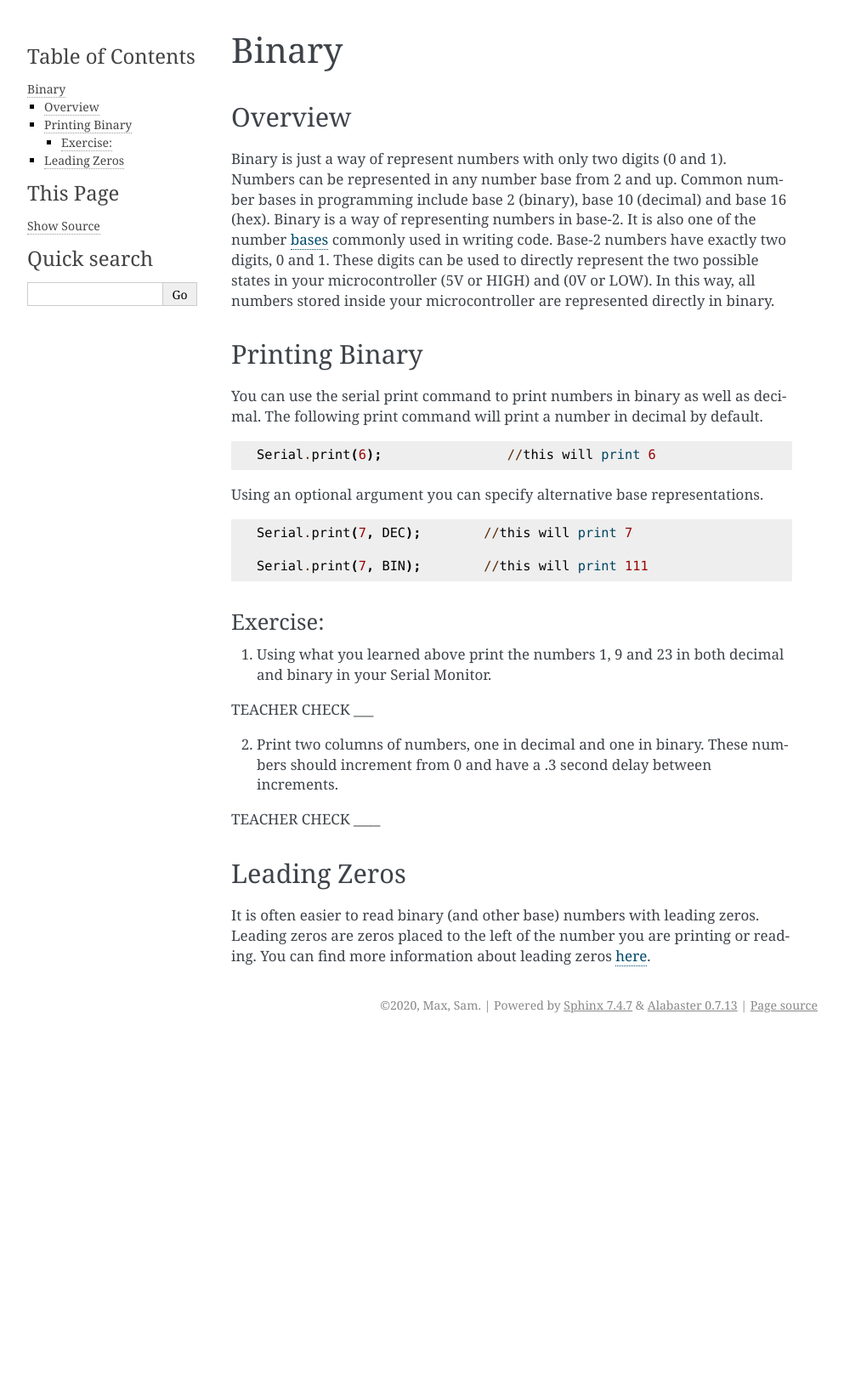
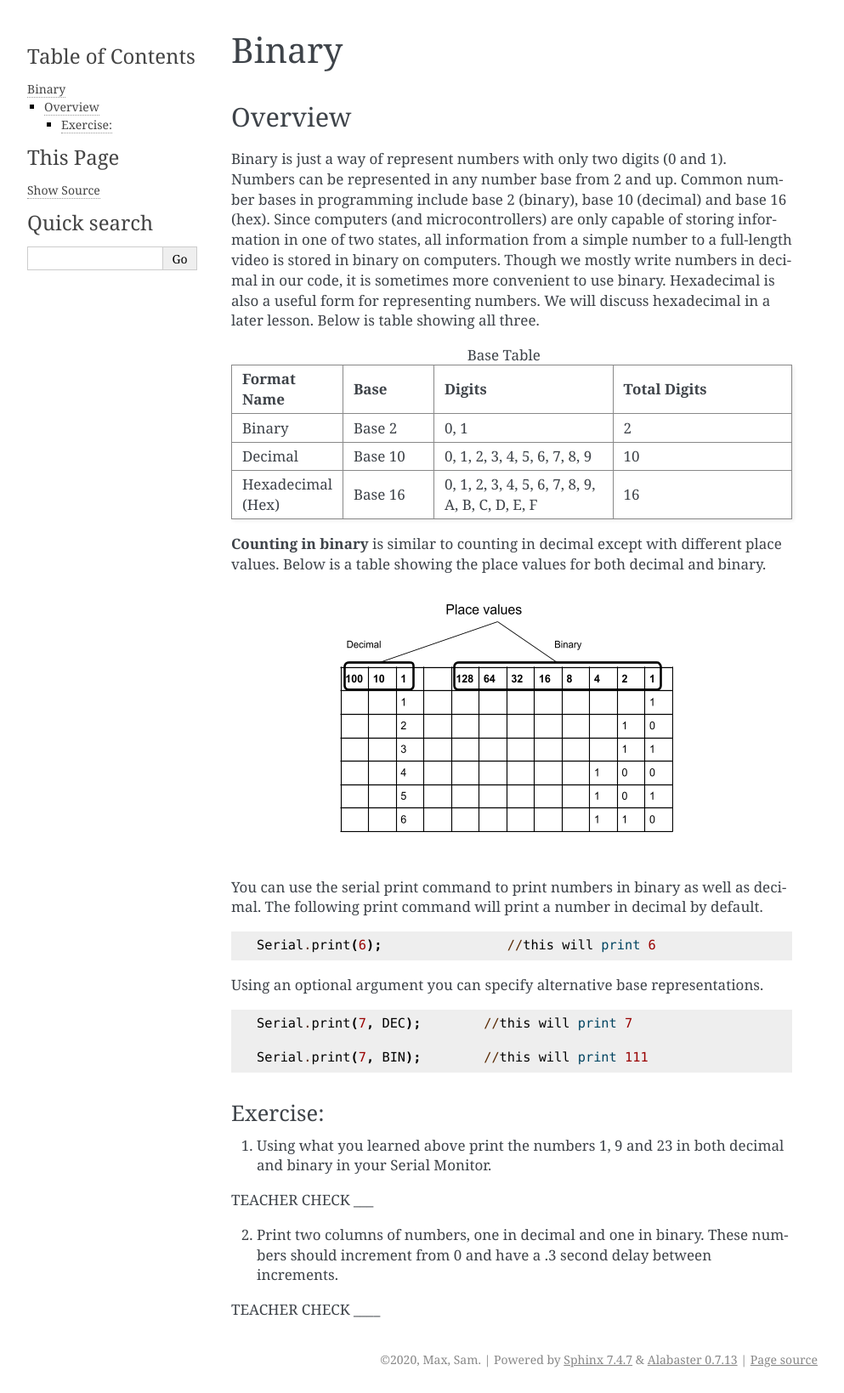
Before and after one commit to maxtkc/mvths-wiki, a Sphinx documentation site: the page built from docs/040-binary.rst, in a window 1280 px wide. Shown: the whole page at 85% size, without its empty margins (148-1141 px from the left). Built offline with Sphinx 7.4.7, drawn with Linux system fonts in a browser that asks for light colours; pages that are not in the unit, such as notebooks, are missing from menus; before the commit the page ends 1222 px from its top, so only the background shows below that.

Commit message:
Update 040-binary.rst

```diff
--- a/docs/040-binary.rst
+++ b/docs/040-binary.rst
@@ -4,11 +4,33 @@ Binary
 Overview
 --------
 
-Binary is just a way of represent numbers with only two digits (0 and 1). Numbers can be represented in any number base from 2 and up. Common number bases in programming include base 2 (binary), base 10 (decimal) and base 16 (hex).
-Binary is a way of representing numbers in base-2. It is also one of the number `bases <https://www.google.com/url?q=https://docs.google.com/document/d/1BmZbXzxnD2j17QToSZ9jeZmnP7burwfksfQq2v4zu-Y/edit%23heading%3Dh.r9xkk2b3evb&sa=D&ust=1587613174010000>`__ commonly used in writing code. Base-2 numbers have exactly two digits, 0 and 1. These digits can be used to directly represent the two possible states in your microcontroller (5V or HIGH) and (0V or LOW). In this way, all numbers stored inside your microcontroller are represented directly in binary.
+Binary is just a way of represent numbers with only two digits (0 and 1). Numbers can be represented in any number base from 2 and up. Common number bases in programming include base 2 (binary), base 10 (decimal) and base 16 (hex). Since computers (and microcontrollers) are only capable of storing information in one of two states, all information from a simple number to a full-length video is stored in binary on computers. Though we mostly write numbers in decimal in our code, it is sometimes more convenient to use binary. Hexadecimal is also a useful form for representing numbers. We will discuss hexadecimal in a later lesson. Below is table showing all three.
 
-Printing Binary
----------------
+.. list-table:: Base Table
+   :widths: 25 25 50 50
+   :header-rows: 1
+
+   * - Format Name
+     - Base
+     - Digits
+     - Total Digits
+   * - Binary
+     - Base 2
+     - 0, 1
+     - 2
+   * - Decimal
+     - Base 10
+     - 0, 1, 2, 3, 4, 5, 6, 7, 8, 9
+     - 10
+   * - Hexadecimal (Hex)
+     - Base 16
+     - 0, 1, 2, 3, 4, 5, 6, 7, 8, 9, A, B, C, D, E, F
+     - 16
+
+
+**Counting in binary** is similar to counting in decimal except with different place values. Below is a table showing the place values for both decimal and binary.
+
+.. figure:: images/decbin.png
 
 You can use the serial print command to print numbers in binary as well as decimal. The following print command will print a number in decimal by default.
 
@@ -28,21 +50,10 @@ Using an optional argument you can specify alternative base representations.
 Exercise:
 ~~~~~~~~~
 
-1. Using what you learned above print the numbers 1, 9 and 23 in both
-   decimal and binary in your Serial Monitor.
+1. Using what you learned above print the numbers 1, 9 and 23 in both decimal and binary in your Serial Monitor.
 
 TEACHER CHECK \_\_\_
 
-2. Print two columns of numbers, one in decimal and one in binary. These
-   numbers should increment from 0 and have a .3 second delay between
-   increments.
+2. Print two columns of numbers, one in decimal and one in binary. These numbers should increment from 0 and have a .3 second delay between increments.
 
 TEACHER CHECK \_\_\_\_
-
-Leading Zeros
--------------
-
-It is often easier to read binary (and other base) numbers with leading
-zeros. Leading zeros are zeros placed to the left of the number you are
-printing or reading. You can find more information about leading zeros
-`here <https://www.google.com/url?q=https://docs.google.com/document/d/1BmZbXzxnD2j17QToSZ9jeZmnP7burwfksfQq2v4zu-Y/edit%23heading%3Dh.hf5nphnveoo6&sa=D&ust=1587613174013000>`__.
```
